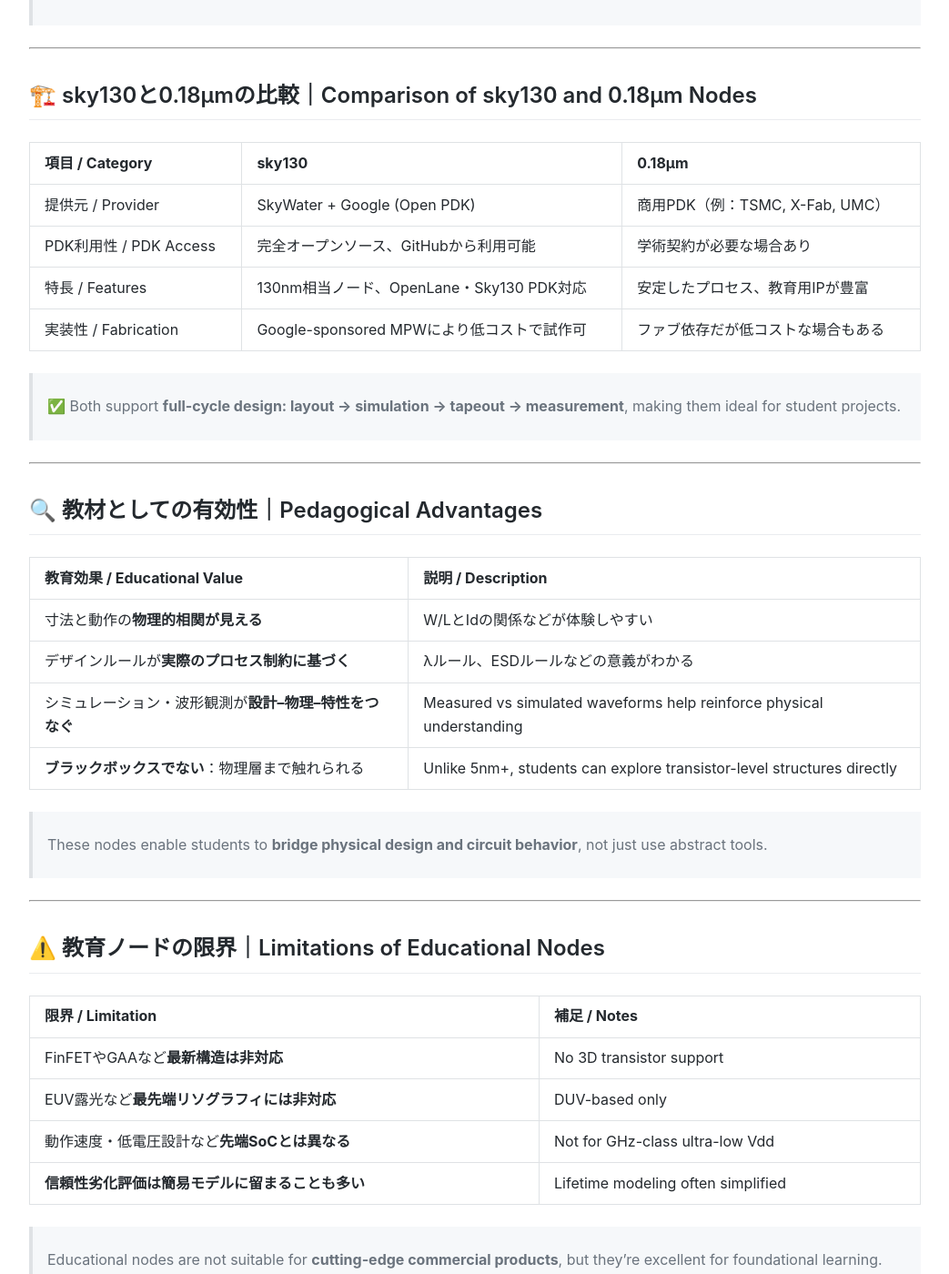
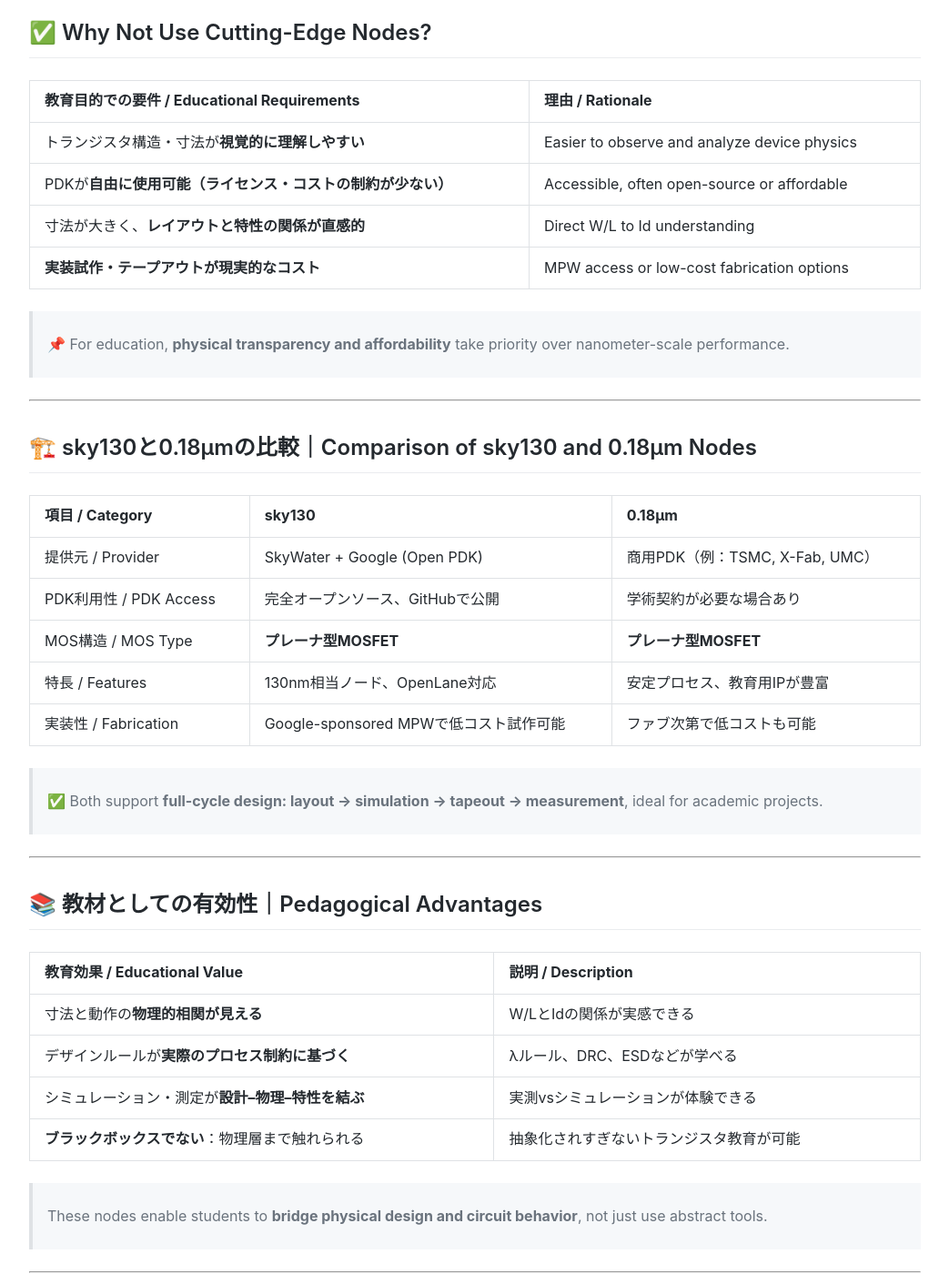
Before and after one commit to Samizo-AITL/Edusemi-v4x, a Jekyll site: the page built from chapter3_process_evolution/3.5_summary_and_scope.md, in a window 1280 px wide and 1400 px high, scrolled down 1151 px. Shown: the whole window at 91% size, without its empty margins (118-1161 px from the left). Built offline with Jekyll 4.4.1, drawn with Linux system fonts in a browser that asks for light colours; our own code applies the rules of GitHub Pages for plain Markdown files; some of the changed text lies outside the part shown.

Commit message:
Update 3.5_summary_and_scope.md

```diff
--- a/chapter3_process_evolution/3.5_summary_and_scope.md
+++ b/chapter3_process_evolution/3.5_summary_and_scope.md
@@ -9,12 +9,26 @@
 本節では、教育でよく用いられる**sky130 や 0.18µm**といったプロセス技術が、
 なぜ設計教育に適しているのかを整理します。
 
-> Based on previous topics—scaling limits, structural innovation, and design constraints—
+> Based on earlier topics—scaling limits, structural innovation, and design constraints—
 > we now assess why **process nodes like sky130 and 0.18µm** are effective platforms for semiconductor education.
 
 ---
 
-## ✅ なぜ最新ノードではなく旧世代を使うのか？
+## 🔰 教育ノードとは？｜What is an Educational Node?
+
+教育ノード（Educational Node）とは、次のような条件を満たすプロセス技術を指します：
+
+- **物理構造が可視化・理解しやすい**
+- **PDKや設計ツールが自由または低コストで利用可能**
+- **レイアウト・試作・評価まで一貫した学習が可能**
+- **高価なEUVやFinFETを必要としない**
+
+> "Educational nodes" are process technologies designed or suited for **learning and experimentation**,
+> emphasizing **accessibility**, **transparency**, and **end-to-end design experience**.
+
+---
+
+## ✅ なぜ最先端ノードではなく旧世代を使うのか？
 ## ✅ Why Not Use Cutting-Edge Nodes?
 
 | 教育目的での要件 / Educational Requirements            | 理由 / Rationale |
@@ -30,25 +44,26 @@
 
 ## 🏗️ sky130と0.18µmの比較｜Comparison of sky130 and 0.18µm Nodes
 
-| 項目 / Category     | sky130                                      | 0.18µm                                  |
-|---------------------|---------------------------------------------|------------------------------------------|
-| 提供元 / Provider   | SkyWater + Google (Open PDK)               | 商用PDK（例：TSMC, X-Fab, UMC）          |
-| PDK利用性 / PDK Access | 完全オープンソース、GitHubから利用可能     | 学術契約が必要な場合あり                  |
-| 特長 / Features     | 130nm相当ノード、OpenLane・Sky130 PDK対応 | 安定したプロセス、教育用IPが豊富         |
-| 実装性 / Fabrication | Google-sponsored MPWにより低コストで試作可 | ファブ依存だが低コストな場合もある        |
+| 項目 / Category        | sky130                                  | 0.18µm                                |
+|------------------------|------------------------------------------|----------------------------------------|
+| 提供元 / Provider      | SkyWater + Google (Open PDK)             | 商用PDK（例：TSMC, X-Fab, UMC）        |
+| PDK利用性 / PDK Access | 完全オープンソース、GitHubで公開         | 学術契約が必要な場合あり              |
+| MOS構造 / MOS Type     | **プレーナ型MOSFET**                     | **プレーナ型MOSFET**                   |
+| 特長 / Features        | 130nm相当ノード、OpenLane対応           | 安定プロセス、教育用IPが豊富           |
+| 実装性 / Fabrication   | Google-sponsored MPWで低コスト試作可能  | ファブ次第で低コストも可能             |
 
-> ✅ Both support **full-cycle design: layout → simulation → tapeout → measurement**, making them ideal for student projects.
+> ✅ Both support **full-cycle design: layout → simulation → tapeout → measurement**, ideal for academic projects.
 
 ---
 
-## 🔍 教材としての有効性｜Pedagogical Advantages
+## 📚 教材としての有効性｜Pedagogical Advantages
 
-| 教育効果 / Educational Value                            | 説明 / Description |
-|---------------------------------------------------------|--------------------|
-| 寸法と動作の**物理的相関が見える**                      | W/LとIdの関係などが体験しやすい          |
-| デザインルールが**実際のプロセス制約に基づく**           | λルール、ESDルールなどの意義がわかる     |
-| シミュレーション・波形観測が**設計–物理–特性をつなぐ** | Measured vs simulated waveforms help reinforce physical understanding |
-| **ブラックボックスでない**：物理層まで触れられる        | Unlike 5nm+, students can explore transistor-level structures directly |
+| 教育効果 / Educational Value                          | 説明 / Description |
+|-------------------------------------------------------|--------------------|
+| 寸法と動作の**物理的相関が見える**                    | W/LとIdの関係が実感できる             |
+| デザインルールが**実際のプロセス制約に基づく**         | λルール、DRC、ESDなどが学べる         |
+| シミュレーション・測定が**設計–物理–特性を結ぶ**       | 実測vsシミュレーションが体験できる     |
+| **ブラックボックスでない**：物理層まで触れられる      | 抽象化されすぎないトランジスタ教育が可能 |
 
 > These nodes enable students to **bridge physical design and circuit behavior**, not just use abstract tools.
 
@@ -56,8 +71,8 @@
 
 ## ⚠️ 教育ノードの限界｜Limitations of Educational Nodes
 
-| 限界 / Limitation                            | 補足 / Notes |
-|----------------------------------------------|---------------|
+| 限界 / Limitation                              | 補足 / Notes |
+|------------------------------------------------|--------------|
 | FinFETやGAAなど**最新構造は非対応**           | No 3D transistor support |
 | EUV露光など**最先端リソグラフィには非対応**    | DUV-based only |
 | 動作速度・低電圧設計など**先端SoCとは異なる**   | Not for GHz-class ultra-low Vdd |
@@ -67,24 +82,30 @@
 
 ---
 
+## 🖼️ 第4章への導線と図の予定｜Link to Chapter 4
+
+👉 次章 [**第4章：MOSトランジスタの特性と設計基盤**](../chapter4_mos_characteristics/README.md) では、
+sky130や0.18µmのPDKを用いて、以下を学習します：
+
+- nMOS / pMOS構造図と特性曲線
+- W/Lとしきい値電圧の関係
+- I–V特性、静的特性、電力、遅延
+- 各種設計ルール（ESD、ストリング、ウェル配置）
+
+> In Chapter 4, we begin exploring **MOS transistor characteristics, design rules, and reliability**,
+> using real PDKs like sky130 and 0.18µm as platforms.
+> 📊 Structure diagrams and measurement simulations will be included.
+
+---
+
 ## 🧠 本節のまとめ｜Summary
 
-| ポイント / Point                                  | 内容 / Description |
-|---------------------------------------------------|---------------------|
-| 教育向けノードとは？                              | 物理と設計がつながり、実装体験ができるノード |
-| sky130と0.18µmの特長                              | オープン性・安定性・教育IPの多さ |
-| 限界と対策                                        | 最先端は扱えないが、**基礎理解には最適**     |
+| ポイント / Point                         | 内容 / Description |
+|------------------------------------------|---------------------|
+| 教育向けノードとは？                     | 物理と設計がつながり、実装体験ができるノード |
+| sky130と0.18µmの特長                     | オープン性・安定性・教育IPの多さ |
+| 限界と対策                               | 最先端は扱えないが、**基礎理解には最適**     |
 
 > In semiconductor education, **clarity and hands-on learning** outweigh sheer scale and speed.
 
 ---
-
-## 📘 次章への接続｜Lead-in to Chapter 4
-
-👉 次章 [**第4章：MOSトランジスタの特性と設計基盤**](../chapter4_mos_characteristics/README.md) では、
-sky130や0.18µmのPDKを用いて、**MOSの動作原理・特性・設計ルール・信頼性**について体系的に学習します。
-
-> In Chapter 4, we begin exploring **MOS transistor characteristics, design rules, and reliability**,
-> using real PDKs like sky130 and 0.18µm as platforms.
-
----
```
